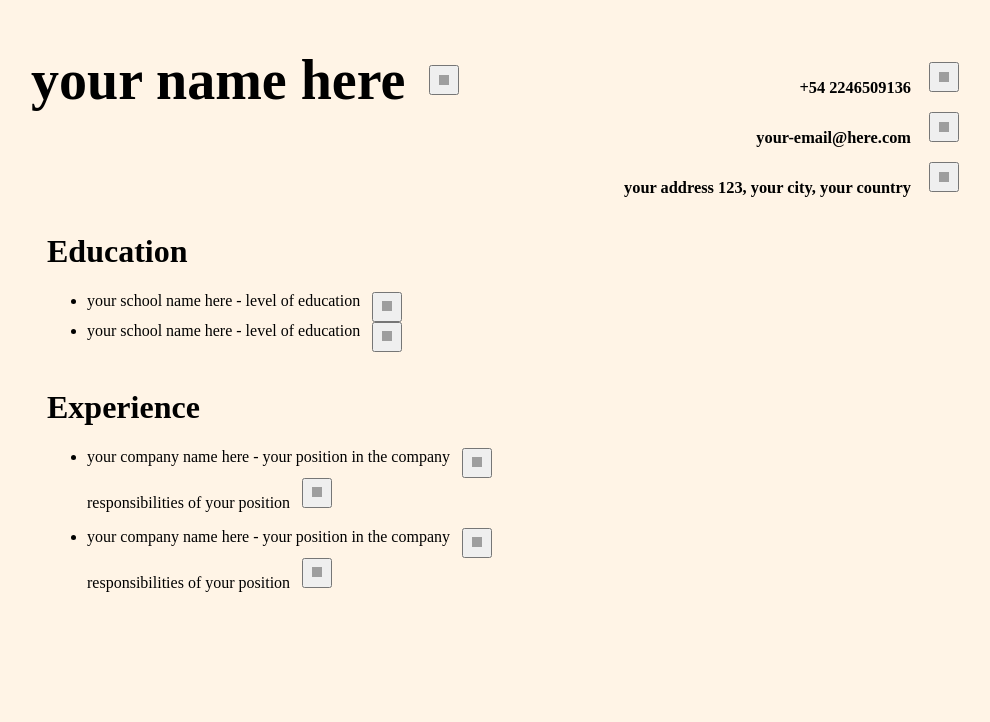
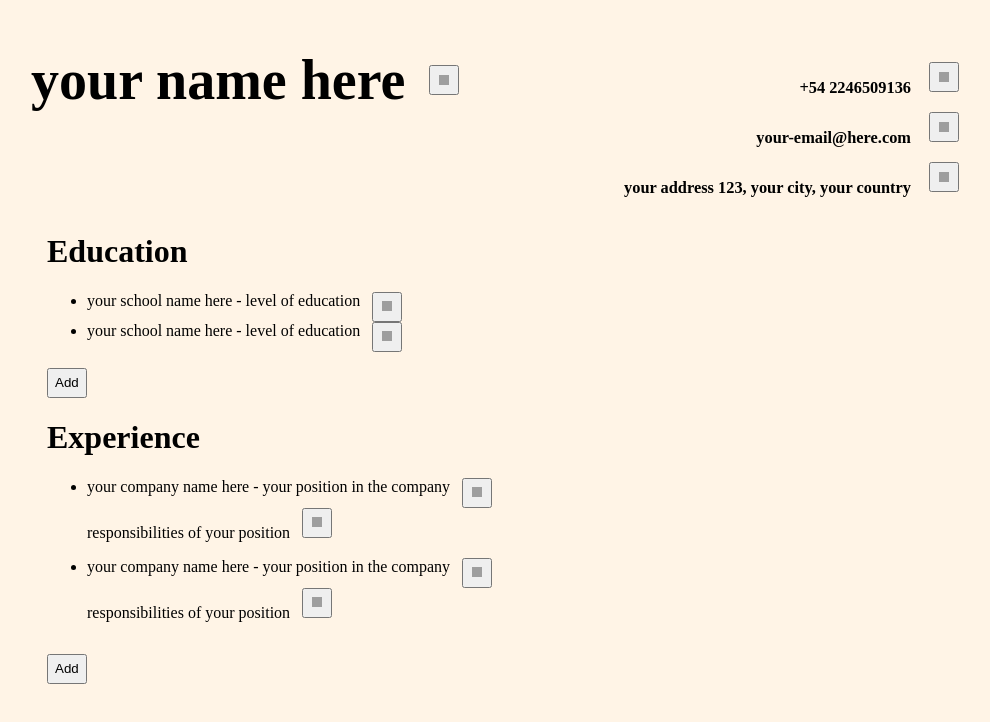
Before and after one commit to Nahuel-xpag/react-cv-app, a React (Vite) app: page / in a window 1280 px wide. Shown: the top 722 px of the page, without its empty margins (137-1127 px from the left). Built offline with nearby package versions, Linux system fonts and the light colour scheme; grey boxes are pictures that could not be loaded.

Commit message:
feat: added a button to add more education/experi- ence fields

```diff
--- a/src/App.jsx
+++ b/src/App.jsx
@@ -1,5 +1,5 @@
-import { useImmer } from 'use-immer'
-import template from './template.js'
+import { useImmer } from 'use-immer';
+import template from './template.js';
 import { useState } from 'react';
 function CvForm() {
   const [data, setData] = useImmer(template);
@@ -131,16 +131,19 @@ const [schools, setSchools] = useImmer(data.education)
           }
       })}
     </ul>
+    <button id="addJob" onClick={() =>{
+    setData(draft => {
+      draft.education[[schools.length]] = {id: schools.length,
+        name: 'your school name here - level of education',
+      }
+    })
+  }}>Add</button>
     </div>
 
 )
 }
 function Experience({isActive, onActive, data}){
   const [experience, setExperience] = useImmer(data.experience)
-  let nextValue = '';
-  function handleChange(e){
-    nextValue = e.target.value
-  }
   return(
     <div className="experience-section">
       <h1>Experience</h1>
@@ -166,7 +169,7 @@ function Experience({isActive, onActive, data}){
             <div key={job.div + 'job-div'}>
               <div className="jobName">
               <li key={job.id}>{job.name}</li>
-              <button onClick={()=>onActive('job' + job.id)}>{<img src='https://www.svgrepo.com/show/36160/edit-button.svg' style={{
+              <button onClick={()=>{onActive('job' + job.id)}}>{<img src='https://www.svgrepo.com/show/36160/edit-button.svg' style={{
               height:10, width:10}}/>}</button>
             </div>
             <div className="aboutJob">
@@ -202,6 +205,14 @@ function Experience({isActive, onActive, data}){
         }
     })}
   </ul>
+  <button id="addJob" onClick={() =>{
+    setData(draft => {
+      draft.experience[[experience.length]] = {id: experience.length,
+        name: 'your company name here - your position in the company',
+        responsibility: 'responsibilities of your position'
+      }
+    })
+  }}>Add</button>
   </div>
   )
 
```
